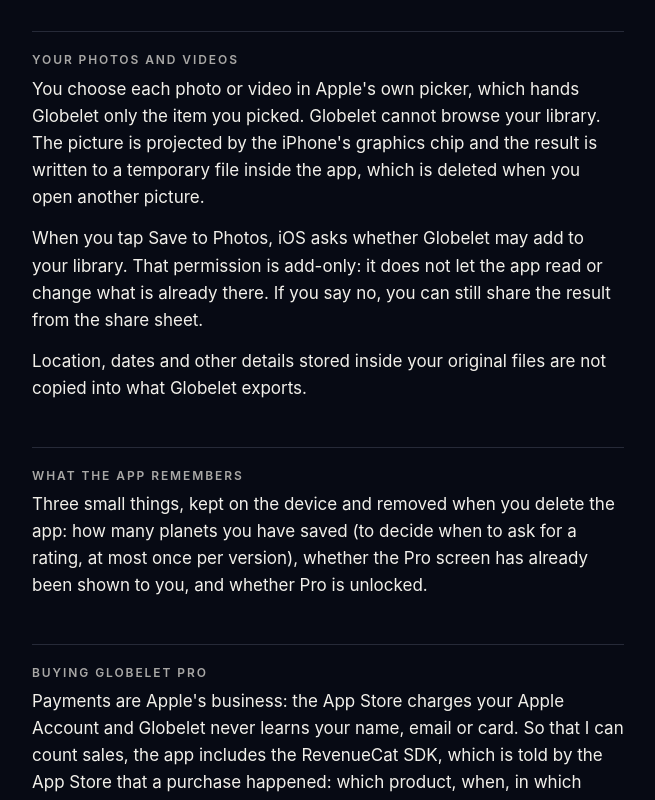
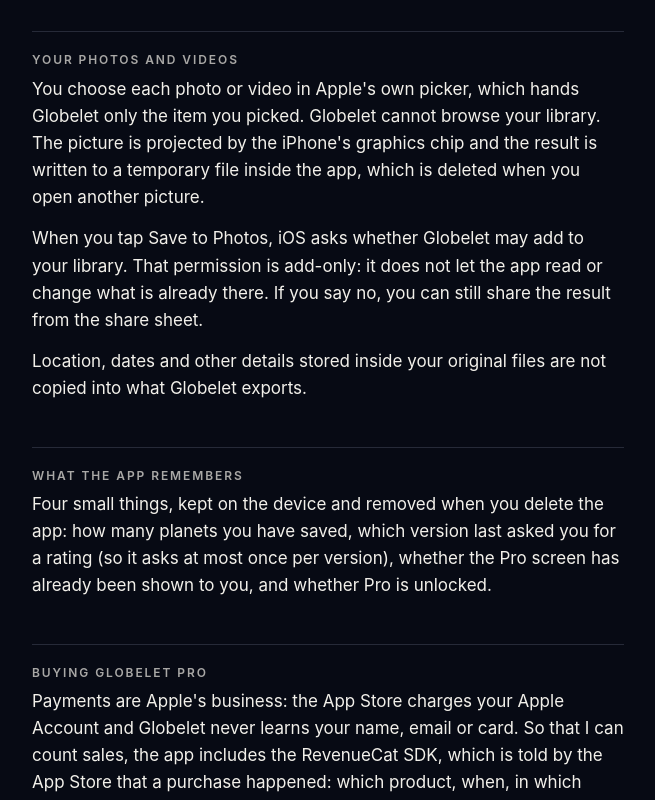
Before and after one commit to BaltaJmn/globelet-privacy, a plain HTML site: page privacy/index.html in a window 1280 px wide. Shown: the part 369-1169 px from the top of the page, without its empty margins (312-967 px from the left). Drawn offline with Linux system fonts and the light colour scheme.

Commit message:
Privacy: list the four values kept on the device
Co-Authored-By: Claude Fable 5.2 <noreply@anthropic.com>

```diff
--- a/privacy/index.html
+++ b/privacy/index.html
@@ -14,7 +14,7 @@
   <p>When you tap Save to Photos, iOS asks whether Globelet may add to your library. That permission is add-only: it does not let the app read or change what is already there. If you say no, you can still share the result from the share sheet.</p>
   <p>Location, dates and other details stored inside your original files are not copied into what Globelet exports.</p>
   <h2>What the app remembers</h2>
-  <p>Three small things, kept on the device and removed when you delete the app: how many planets you have saved (to decide when to ask for a rating, at most once per version), whether the Pro screen has already been shown to you, and whether Pro is unlocked.</p>
+  <p>Four small things, kept on the device and removed when you delete the app: how many planets you have saved, which version last asked you for a rating (so it asks at most once per version), whether the Pro screen has already been shown to you, and whether Pro is unlocked.</p>
   <h2>Buying Globelet Pro</h2>
   <p>Payments are Apple's business: the App Store charges your Apple Account and Globelet never learns your name, email or card. So that I can count sales, the app includes the RevenueCat SDK, which is told by the App Store that a purchase happened: which product, when, in which country, under a random identifier created for this app. It learns nothing about your pictures or how you use the app. Their policy is at <a href="https://www.revenuecat.com/privacy">revenuecat.com/privacy</a>.</p>
   <h2>Things Globelet does not have</h2>
```
